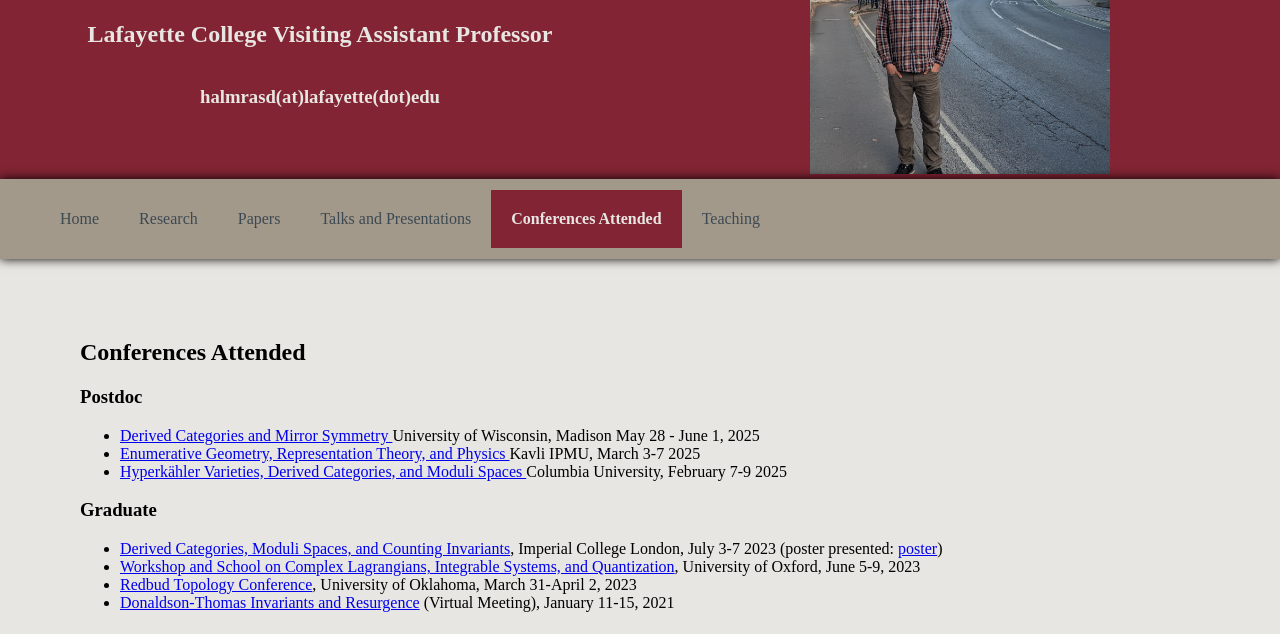
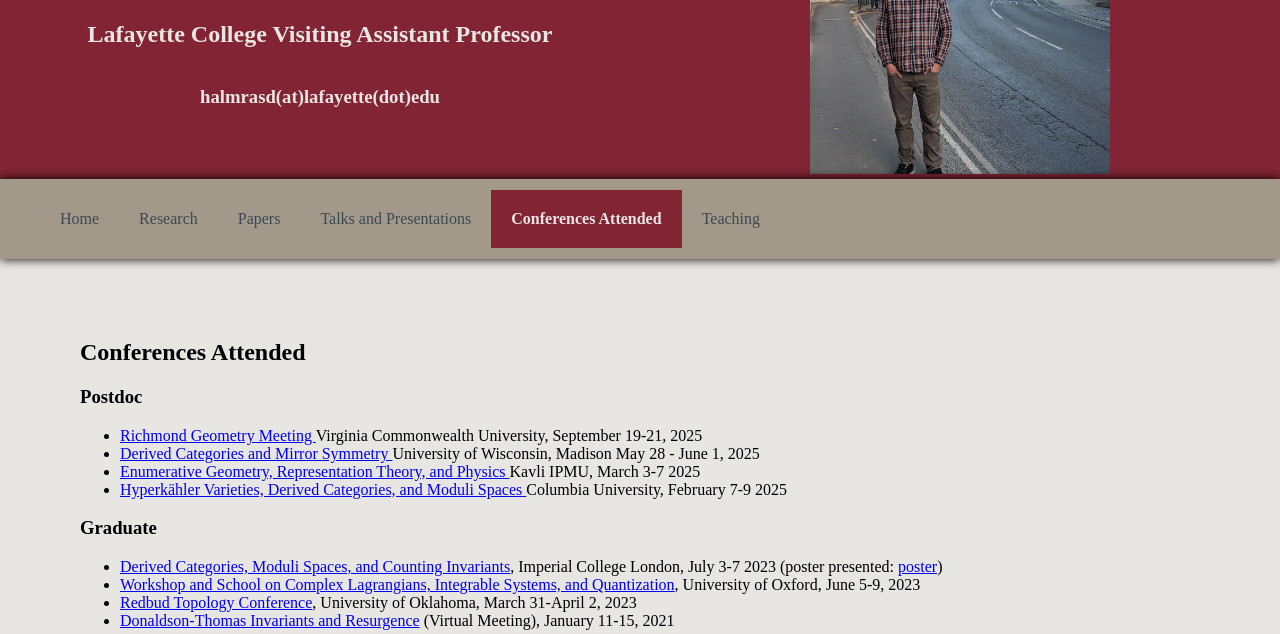
Before and after one commit to DanielHalmrast/DanielHalmrast.github.io, a plain HTML site: page conferences.html in a window 1280 px wide. Shown: the part 131-765 px from the top of the page. Drawn offline with nearby package versions, Linux system fonts and the light colour scheme.

Commit message:
added vcu geometry meeting

```diff
--- a/conferences.html
+++ b/conferences.html
@@ -27,6 +27,13 @@
             <h2>Conferences Attended</h2>
             <h3> Postdoc </h3>
             <ul>
+                <li>
+                    <a href="https://geometryvcu.github.io/rgm2025/">
+                        Richmond Geometry Meeting
+                    </a>
+                    Virginia Commonwealth University,
+                    September 19-21, 2025
+                </li>
                 <li>
                     <a href="https://people.math.wisc.edu/~caldararu/frgconf/">
                         Derived Categories and Mirror Symmetry
```
Also changed, not shown: talks.html (+6 -1 lines), 1 other file.
